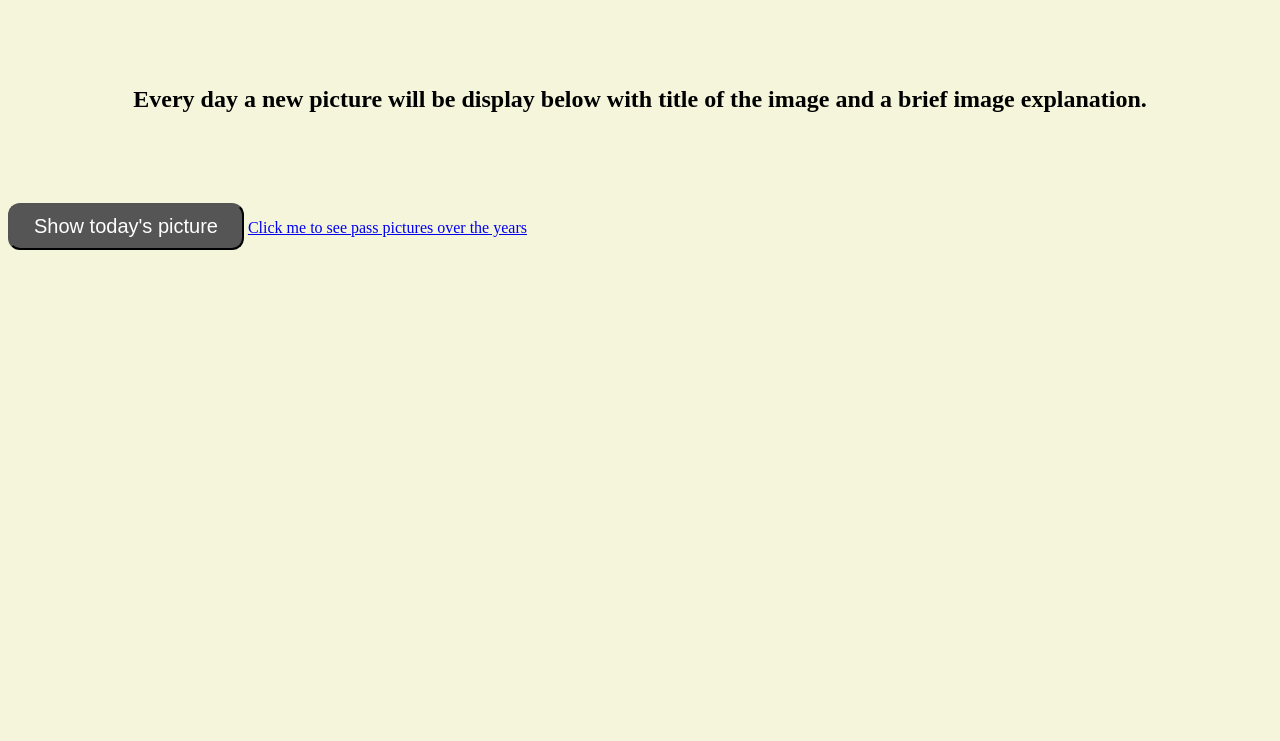
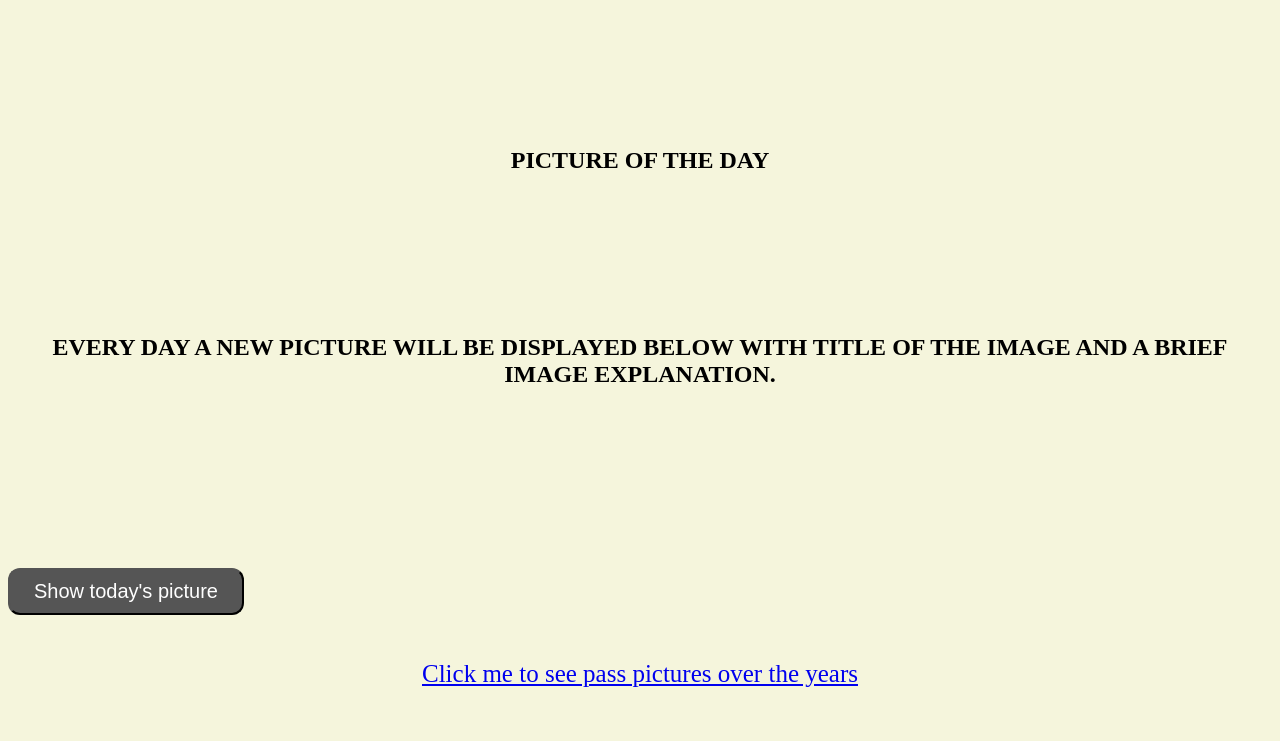
Before and after one commit to SophieDelice/galaxias-picture-of-day, a plain HTML site: page index.html in a window 1280 px wide. Shown: the part 241-982 px from the top of the page. Before the commit the page ends 800 px from the top, so only its background shows below. Drawn offline with nearby package versions, Linux system fonts and the light colour scheme.

Commit message:
wip:adds filesystem

```diff
--- a/index.html
+++ b/index.html
@@ -20,15 +20,20 @@
     <div></div>
     <!-- <img  class = "space" src="https://images.pond5.com/animation-space-planet-rocket-footage-090600381_prevstill.jpeg" alt="planet picture">  -->
 
-    <h1><em>N</em>ational <em>A</em>eronautics and <em>S</em>pace <em>A</em>dministration <br> Picture of the day</h1>
-    <h2> Every day a new picture will be display below with title of the image and a brief image explanation.  </h2>
+    <h1><em>N</em>ational <em>A</em>eronautics and <em>S</em>pace <em>A</em>dministration </h1>
+    <H2> Picture of the Day </H2>
+    <h2> Every day a new picture will be displayed below with title of the image and a brief image explanation.  </h2>
+
     <!-- <h3> Click me  to see pass pictures over the years ! </h3> -->
     <div id="picture-box"></div>
     <!-- Add a button with an event listener - the button should say Show today's picture. -->
     <button id="btnImg"> Show today's picture</button>
 
 
-    <a  id="link" href = "https://apod.nasa.gov/apod/archivepix.html"> Click me to see pass pictures over the years </a>
+    <div>
+        <a class="image" href = "https://apod.nasa.gov/apod/archivepix.html"> Click me to see pass pictures over the years </a>
+
+    </div>
 
 </body>
 </html>
--- a/style.css
+++ b/style.css
@@ -6,6 +6,7 @@ body {
 h1, h2 {
     text-align: center;
     padding: 70px 0;
+    text-transform: uppercase;
 }
 
 button{
@@ -18,6 +19,15 @@ button{
     position: relative;
 }
 
+div {
+    text-align: center;
+    font-size: 25px;
+    padding: 45px;
+}
+
+
 p {
     text-align: center;
+    font-size: 20px;
+    padding: 10px, 20px
 }
```
Also changed, not shown: 1 other file.
